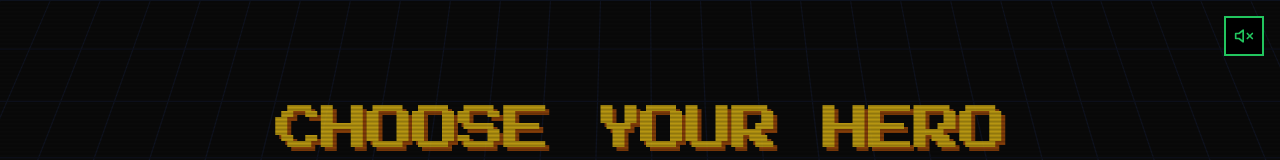
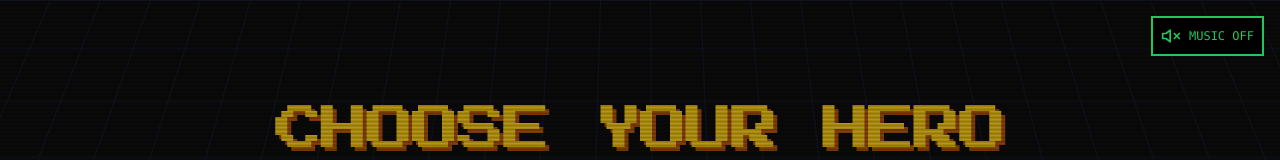
Before and after one commit to sarifhidyt/Brithday-web, a React (Vite) app: page / in a window 1280 px wide. Shown: the top 160 px of the page. Built offline with nearby package versions, Linux system fonts and the light colour scheme.

Commit message:
Add files via upload

```diff
--- a/App.tsx
+++ b/App.tsx
@@ -1,4 +1,4 @@
-import React, { useState } from 'react';
+import React, { useState, useRef, useEffect } from 'react';
 import HeroSection from './components/HeroSection';
 import SnakeGame from './components/SnakeGame';
 import GallerySection from './components/GallerySection';
@@ -8,6 +8,27 @@ import { Volume2, VolumeX } from 'lucide-react';
 
 const App: React.FC = () => {
   const [isMuted, setIsMuted] = useState(true);
+  const audioRef = useRef<HTMLAudioElement>(null);
+
+  // Handle audio play/pause
+  useEffect(() => {
+    if (audioRef.current) {
+      if (!isMuted) {
+        // User wants sound
+        const playPromise = audioRef.current.play();
+        if (playPromise !== undefined) {
+          playPromise.catch(error => {
+            console.log("Audio autoplay prevented:", error);
+            // Revert state if autoplay is blocked
+            setIsMuted(true);
+          });
+        }
+      } else {
+        // User wants mute
+        audioRef.current.pause();
+      }
+    }
+  }, [isMuted]);
 
   return (
     <div className="min-h-screen bg-[#111] text-white selection:bg-pink-500 selection:text-white">
@@ -15,12 +36,22 @@ const App: React.FC = () => {
       <div className="scanlines"></div>
       <div className="crt-flicker"></div>
 
-      {/* Audio Toggle (Visual only for this demo) */}
+      {/*
+        Background Music
+        PENTING: Masukkan file 'music.mp3' ke dalam folder public Anda.
+        Bisa gunakan lagu 8-bit atau chiptune agar sesuai tema.
+      */}
+      <audio ref={audioRef} loop src="/music.mp3" />
+
+      {/* Audio Toggle */}
       <button
         onClick={() => setIsMuted(!isMuted)}
-        className="fixed top-4 right-4 z-50 bg-black border-2 border-green-500 p-2 text-green-500 hover:bg-green-900 transition-colors"
+        className="fixed top-4 right-4 z-50 bg-black border-2 border-green-500 p-2 text-green-500 hover:bg-green-900 transition-colors flex items-center gap-2"
       >
         {isMuted ? <VolumeX size={20} /> : <Volume2 size={20} />}
+        <span className="hidden sm:inline text-xs font-mono">
+            {isMuted ? "MUSIC OFF" : "MUSIC ON"}
+        </span>
       </button>
 
       {/* Main Content */}
```
